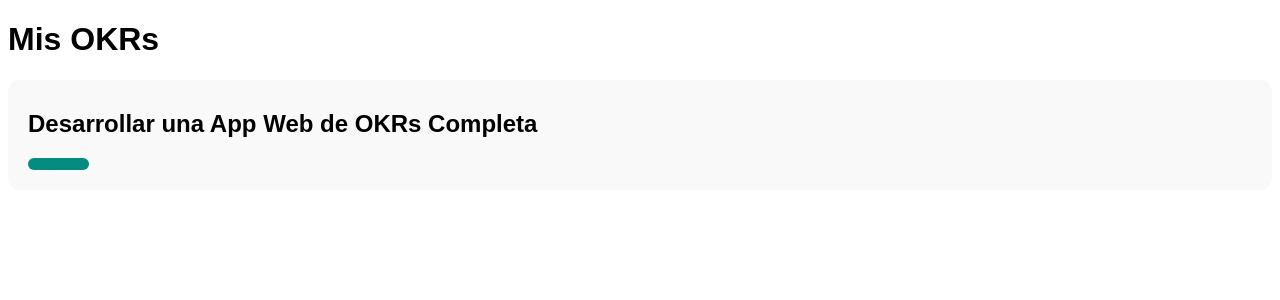
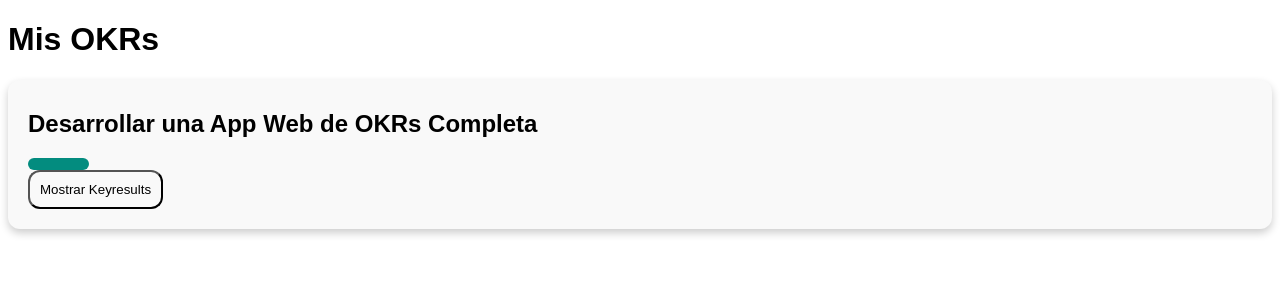
Before and after one commit to Tjiersv/okr-angular-app, an Angular app: page / in a window 1280 px wide. Shown: the top 300 px of the page. Built offline with nearby package versions, Linux system fonts and the light colour scheme.

Commit message:
feat: key result card component

```diff
--- a/src/app/models/key-results.model.ts
+++ b/src/app/models/key-results.model.ts
@@ -2,7 +2,7 @@ import { progress } from './progress.model';
 
 export type KeyResults = Array<KeyResult>;
 
-interface KeyResult {
+export interface KeyResult {
     description: string,
     progress: progress
 }
--- /dev/null
+++ b/src/app/pages/home/components/keyresult-card/keyresult-card.component.html
@@ -0,0 +1,2 @@
+<h3 class="okr-card__keyresults__description">{{ keyResult.description }}</h3>
+<app-progress-bar [progress]="keyResult.progress"></app-progress-bar>
--- /dev/null
+++ b/src/app/pages/home/components/keyresult-card/keyresult-card.component.ts
@@ -0,0 +1,20 @@
+import { Component, Input, OnInit } from '@angular/core';
+import { KeyResult } from 'src/app/models/key-results.model';
+
+@Component({
+  selector: 'app-keyresult-card',
+  templateUrl: './keyresult-card.component.html',
+  styleUrls: ['./keyresult-card.component.scss']
+})
+export class KeyresultCardComponent implements OnInit {
+
+  @Input() keyResult: KeyResult = {
+    description: '',
+    progress: 0
+  };
+
+  constructor() { }
+
+  ngOnInit(): void { }
+
+}
--- a/src/app/pages/home/components/okr-card/okr-card.component.html
+++ b/src/app/pages/home/components/okr-card/okr-card.component.html
@@ -1,10 +1,10 @@
-<div class="okr-card" (click)="handlerClick()">
+<div class="okr-card">
     <h2 class="okr-card__objective">{{ okr.objective }}</h2>
     <app-progress-bar [progress]="okr.progress"></app-progress-bar>
-    <div class="okr-card__keyresults" *ngIf="showKeyResults">
-        <div *ngFor="let keyresult of okr.keyResults">
-            <h3 class="okr-card__keyresults__description">{{ keyresult.description }}</h3>
-            <app-progress-bar [progress]="keyresult.progress"></app-progress-bar>
-        </div>
-    </div>
+    <button class="btn" (click)="handlerClick()">Mostrar Keyresults</button>
+    <ul class="okr-card__keyresults" *ngIf="showKeyResults">
+        <li *ngFor="let keyresult of okr.keyResults">
+            <app-keyresult-card [keyResult]="keyresult"></app-keyresult-card>
+        </li>
+    </ul>
 </div>
--- a/src/app/pages/home/components/okr-card/okr-card.component.scss
+++ b/src/app/pages/home/components/okr-card/okr-card.component.scss
@@ -2,6 +2,23 @@
 
 .okr-card {
     background-color: $white-color;
-    border-radius: 12px;
+    border-radius: $radius-one;
+    box-shadow: 0 4px 8px 0 rgba(0,0,0,0.2);
+    transition: 0.3s;
     padding: $global-padding;
+
+    &:hover {
+        box-shadow: 0 8px 16px 0 rgba(0,0,0,0.2);
+    }
+
 }
+
+.btn {
+    background: rgba(0,0,0,0.0);
+    border-radius: $radius-one;
+    padding: 10px;
+
+    &:hover {
+
+    }
+}
--- a/src/app/pages/home/home.module.ts
+++ b/src/app/pages/home/home.module.ts
@@ -4,12 +4,14 @@ import { HomeComponent } from './home.component';
 import { HomeRoutingModule } from './home-routing.module';
 import { OkrCardComponent } from './components/okr-card/okr-card.component';
 import { ProgressBarComponent } from './components/progress-bar/progress-bar.component';
+import { KeyresultCardComponent } from './components/keyresult-card/keyresult-card.component';
 
 @NgModule({
   declarations: [
     HomeComponent,
     OkrCardComponent,
-    ProgressBarComponent
+    ProgressBarComponent,
+    KeyresultCardComponent
   ],
   imports: [
     CommonModule,
--- a/src/app/styles/variables.scss
+++ b/src/app/styles/variables.scss
@@ -15,3 +15,4 @@ $danger-color: #F22233;
 $global-padding: 10px 20px 20px 20px;
 
 /* borders */
+$radius-one: 12px;
```
Also changed, not shown: src/app/pages/home/components/keyresult-card/keyresult-card.component.scss (added), 1 other file (tests, documents, lock files or other folders).
